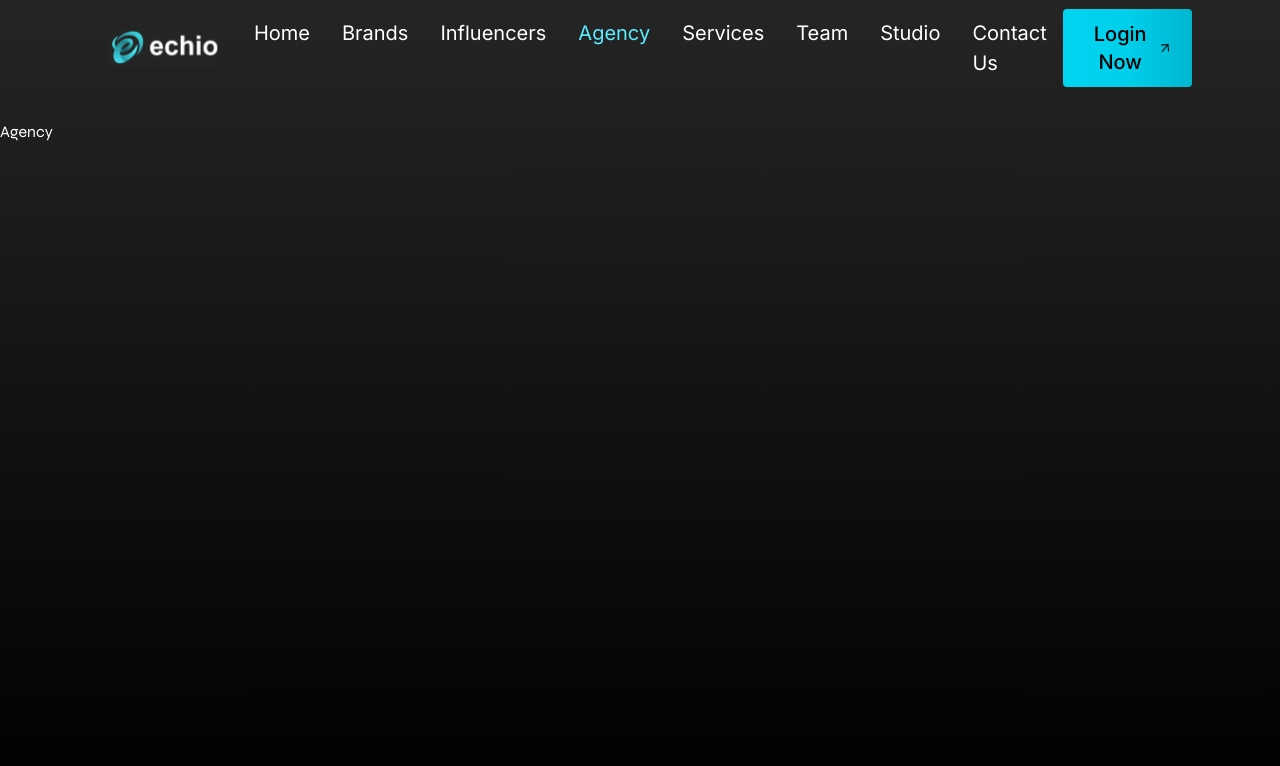
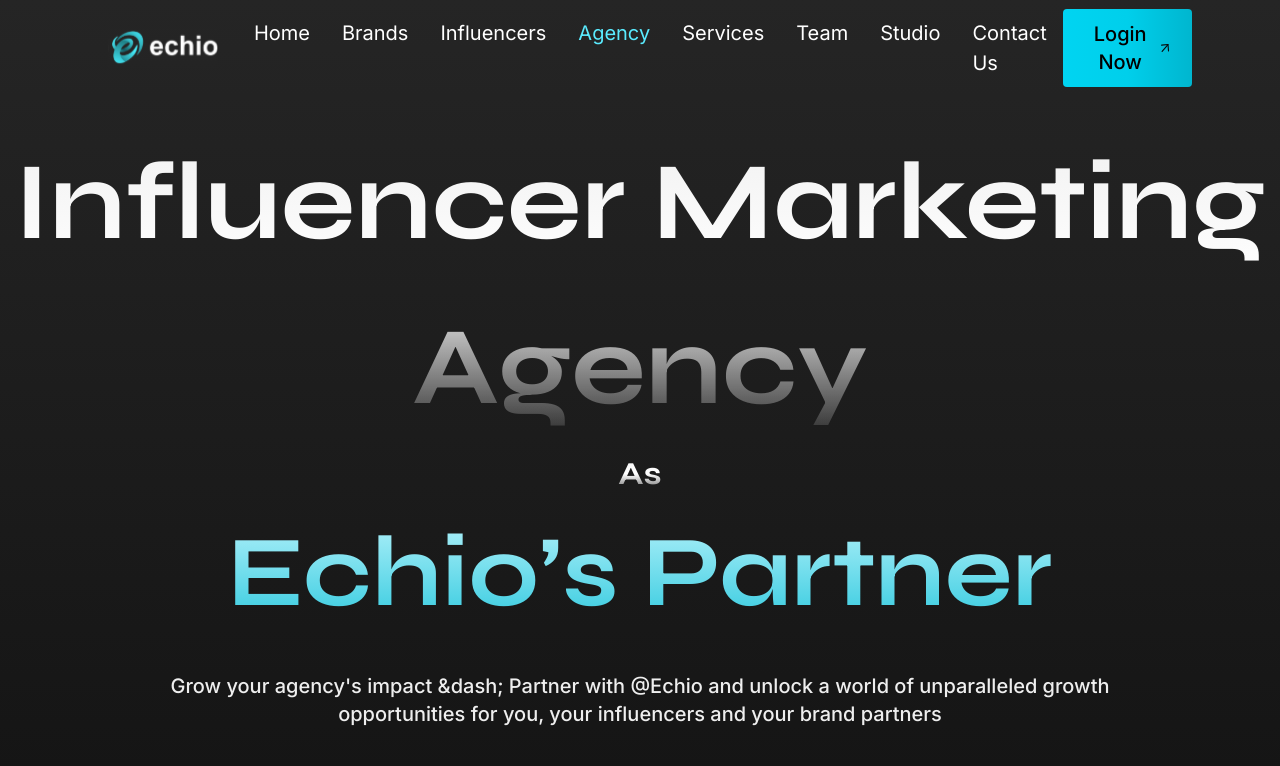
Before and after one commit to divy-koushik-mishra/echio, a Next.js app: page /agency in a window 1280 px wide. Shown: the top 766 px of the page. Built offline with nearby package versions, Linux system fonts and the light colour scheme.

Commit message:
agency-page-hero-section-added

```diff
--- /dev/null
+++ b/components/agency/HeroAgencyPage.jsx
@@ -0,0 +1,25 @@
+import React from "react";
+
+export default function HeroAgencyPage() {
+	return (
+		<div className="flex flex-col justify-center items-center">
+			<h1 className="max-w-7xl text-center text-transparent font-syne text-[6.875rem] font-bold leading- bg-gradient-to-b from-[#f0f0f0] via-[#fff] to-transparent bg-clip-text">
+				Influencer Marketing Agency
+			</h1>
+			<p className="text-transparent font-syne text-[2rem] font-bold leading- bg-gradient-to-b from-[#f0f0f0] via-[#fff] to-transparent bg-clip-text">
+				As
+			</p>
+			<h1 className="text-transparent font-syne text-[6.25rem] font-bold bg-gradient-to-b from-[#C8F8FF] to-[#19C2D9] bg-clip-text mb-6">
+				Echio’s Partner
+			</h1>
+			<p className="text-[#eee] max-w-5xl text-center font-medium font-inter text-xl">
+				Grow your agency&apos;s impact &dash; Partner with @Echio and unlock a
+				world of unparalleled growth opportunities for you, your influencers and
+				your brand partners
+			</p>
+			<div className="mt-10 mx-20 mb-[12.5rem] flex justify-center items-center">
+				<div className="w-[80rem] h-[51.25rem] rounded-lg border border-opacity-60 bg-[#d9d9d9] bg-opacity-25"></div>
+			</div>
+		</div>
+	);
+}
--- a/pages/agency.jsx
+++ b/pages/agency.jsx
@@ -1,11 +1,14 @@
 import Navbar from "@/components/Navbar";
+import AgencyAppFeatures from "@/components/agency/AgencyAppFeatures";
+import HeroAgencyPage from "@/components/agency/HeroAgencyPage";
 import React from "react";
 
 export default function agency() {
 	return (
 		<main className={`flex min-h-screen flex-col`}>
 			<Navbar />
-			<h1>Agency</h1>
+			<HeroAgencyPage />
+			<AgencyAppFeatures />
 		</main>
 	);
 }
```
